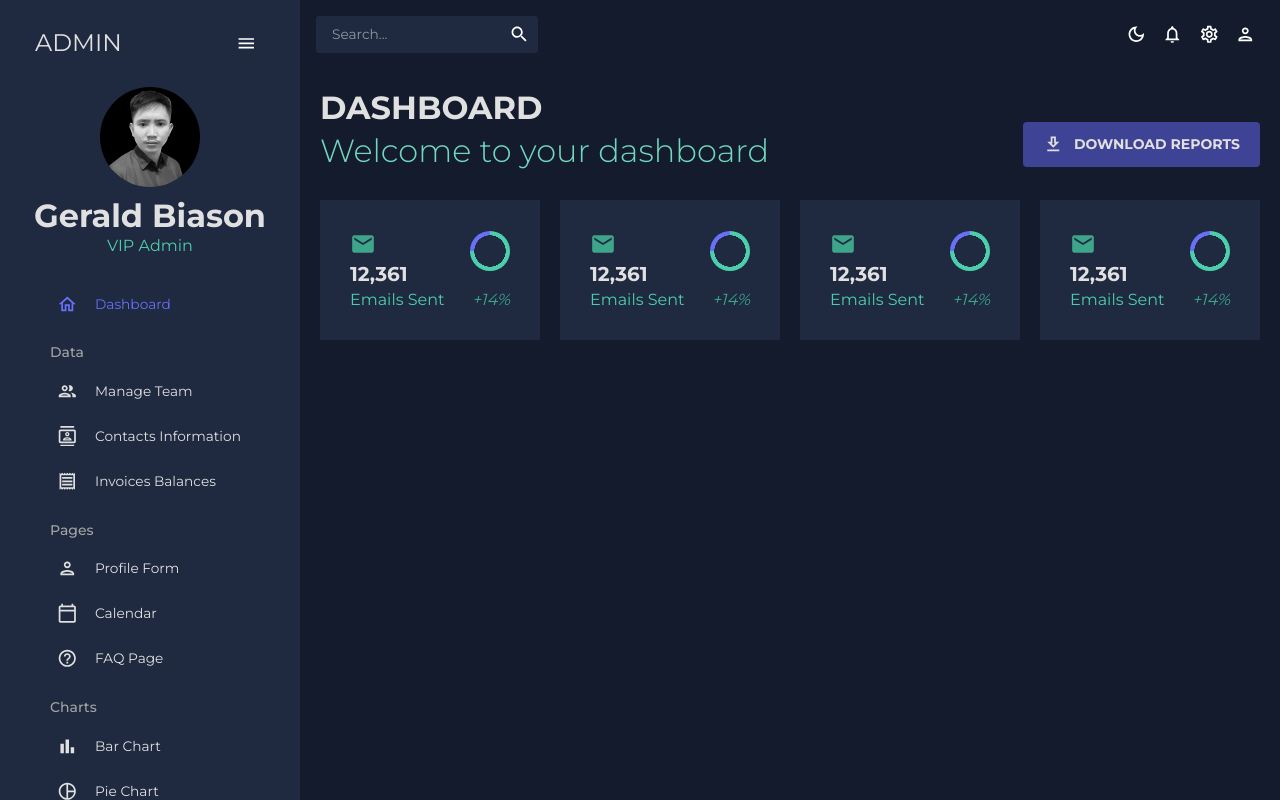
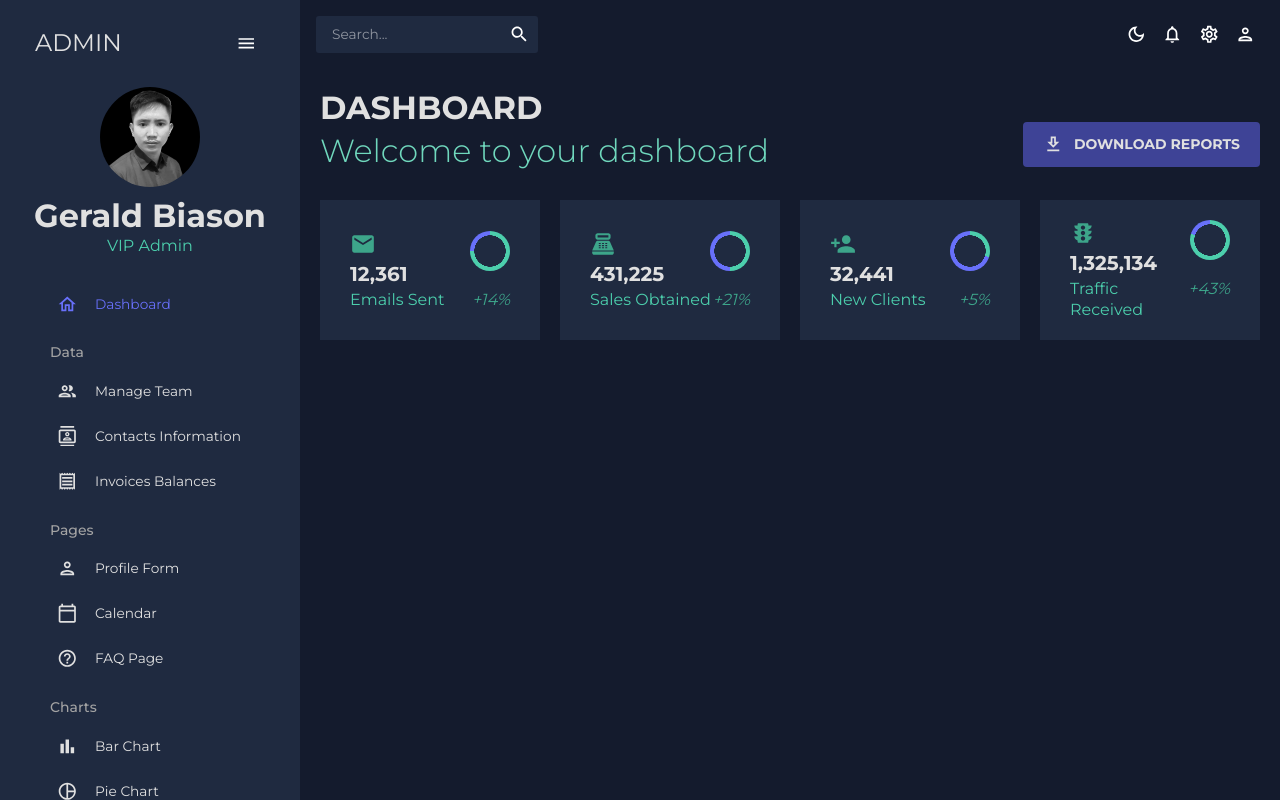
Before and after one commit to norrico31/dashboard-mui, a React (Create React App) app: page / in a window 1280 px wide. Built offline with nearby package versions, Linux system fonts and the light colour scheme.

Commit message:
refactor: dashboard row 1 done

```diff
--- a/src/scenes/dashboard/index.jsx
+++ b/src/scenes/dashboard/index.jsx
@@ -1,18 +1,18 @@
-import {Box, Button, IconButton, Typography, useTheme} from '@mui/material'
+import { Box, Button, IconButton, Typography, useTheme } from '@mui/material'
 import { tokens } from '../../utils/theme'
 import Header from '../../components/Header'
-import {mockTransactions} from '../../data/mockData'
-import DownloadOutlined  from '@mui/icons-material/DownloadOutlined'
-import EmailIcon  from '@mui/icons-material/Email'
-import PointOfSaleIcon  from '@mui/icons-material/PointOfSale'
-import PersonAddIcon  from '@mui/icons-material/PersonAdd'
-import TrafficIcon  from '@mui/icons-material/Traffic'
+import { mockTransactions } from '../../data/mockData'
+import DownloadOutlined from '@mui/icons-material/DownloadOutlined'
+import EmailIcon from '@mui/icons-material/Email'
+import PointOfSaleIcon from '@mui/icons-material/PointOfSale'
+import PersonAddIcon from '@mui/icons-material/PersonAdd'
+import TrafficIcon from '@mui/icons-material/Traffic'
 import LineChart from '../../components/LineChart'
 import PieChart from '../../components/PieChart'
 import BarChart from '../../components/BarChart'
 import GeographyChart from '../../components/GeographyChart'
-import ProgressCircle from './../../components/ProgressCircle';
-import StatBox from './../../components/StatBox';
+import ProgressCircle from '../../components/ProgressCircle';
+import StatBox from '../../components/StatBox';
 
 const Dashboard = () => {
     const theme = useTheme()
@@ -23,9 +23,9 @@ const Dashboard = () => {
                 <Header title='DASHBOARD' subtitle='Welcome to your dashboard' />
                 <Box>
                     <Button
-                        sx={{backgroundColor: colors.blueAccent[700], color: colors.grey[100], fontSize: '14px', fontWeight: 'bold', padding: '10px 20px'}}
+                        sx={{ backgroundColor: colors.blueAccent[700], color: colors.grey[100], fontSize: '14px', fontWeight: 'bold', padding: '10px 20px' }}
                     >
-                        <DownloadOutlined sx={{mr: '10px'}} />
+                        <DownloadOutlined sx={{ mr: '10px' }} />
                         Download Reports
                     </Button>
                 </Box>
@@ -36,42 +36,66 @@ const Dashboard = () => {
                 gridAutoRows='140px'
                 gap='20px'
             >
-                        {/* Row 1 */}
+                {/* ROW 1 */}
                 <Box
-                        display='flex'
-                        gridColumn='span 3'
+                    gridColumn="span 3"
                     backgroundColor={colors.primary[400]}
-                        alignItems='center'
-                        justifyContent='center'
+                    display="flex"
+                    alignItems="center"
+                    justifyContent="center"
                 >
-                        <StatBox title='12,361' subtitle='Emails Sent' progress='0.75' increase='+14%' icon={<EmailIcon sx={{color: colors.greenAccent[600], fontSize: '26px'}} />} />
+                    <StatBox
+                        title="12,361"
+                        subtitle="Emails Sent"
+                        progress="0.75"
+                        increase="+14%"
+                        icon={<EmailIcon sx={{ color: colors.greenAccent[600], fontSize: "26px" }} />}
+                    />
                 </Box>
                 <Box
-                        display='flex'
-                        gridColumn='span 3'
+                    gridColumn="span 3"
                     backgroundColor={colors.primary[400]}
-                        alignItems='center'
-                        justifyContent='center'
+                    display="flex"
+                    alignItems="center"
+                    justifyContent="center"
                 >
-                        <StatBox title='12,361' subtitle='Emails Sent' progress='0.75' increase='+14%' icon={<EmailIcon sx={{color: colors.greenAccent[600], fontSize: '26px'}} />} />
+                    <StatBox
+                        title="431,225"
+                        subtitle="Sales Obtained"
+                        progress="0.50"
+                        increase="+21%"
+                        icon={<PointOfSaleIcon sx={{ color: colors.greenAccent[600], fontSize: "26px" }}/>}
+                    />
                 </Box>
                 <Box
-                        display='flex'
-                        gridColumn='span 3'
+                    gridColumn="span 3"
                     backgroundColor={colors.primary[400]}
-                        alignItems='center'
-                        justifyContent='center'
+                    display="flex"
+                    alignItems="center"
+                    justifyContent="center"
                 >
-                        <StatBox title='12,361' subtitle='Emails Sent' progress='0.75' increase='+14%' icon={<EmailIcon sx={{color: colors.greenAccent[600], fontSize: '26px'}} />} />
+                    <StatBox
+                        title="32,441"
+                        subtitle="New Clients"
+                        progress="0.30"
+                        increase="+5%"
+                        icon={<PersonAddIcon sx={{ color: colors.greenAccent[600], fontSize: "26px" }}/>}
+                    />
                 </Box>
                 <Box
-                        display='flex'
-                        gridColumn='span 3'
+                    gridColumn="span 3"
                     backgroundColor={colors.primary[400]}
-                        alignItems='center'
-                        justifyContent='center'
+                    display="flex"
+                    alignItems="center"
+                    justifyContent="center"
                 >
-                        <StatBox title='12,361' subtitle='Emails Sent' progress='0.75' increase='+14%' icon={<EmailIcon sx={{color: colors.greenAccent[600], fontSize: '26px'}} />} />
+                    <StatBox
+                        title="1,325,134"
+                        subtitle="Traffic Received"
+                        progress="0.80"
+                        increase="+43%"
+                        icon={<TrafficIcon sx={{ color: colors.greenAccent[600], fontSize: "26px" }} />}
+                    />
                 </Box>
             </Box>
 
```
Lines whose indentation alone changed are shown as unchanged.
